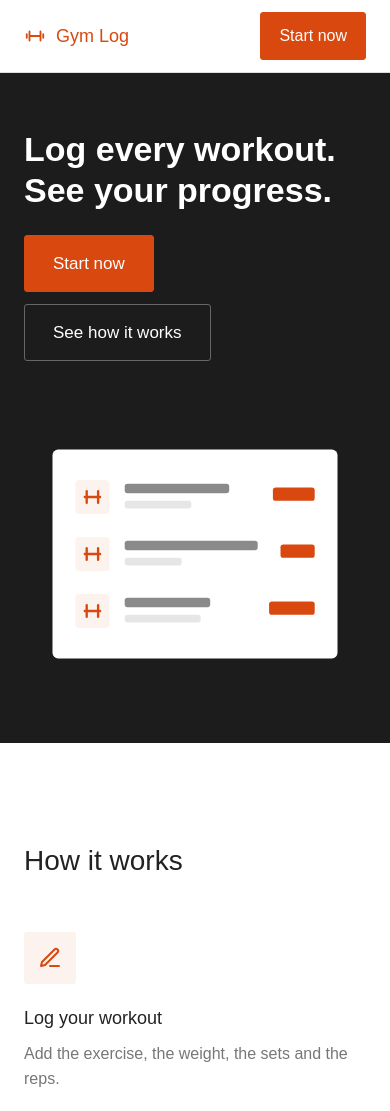
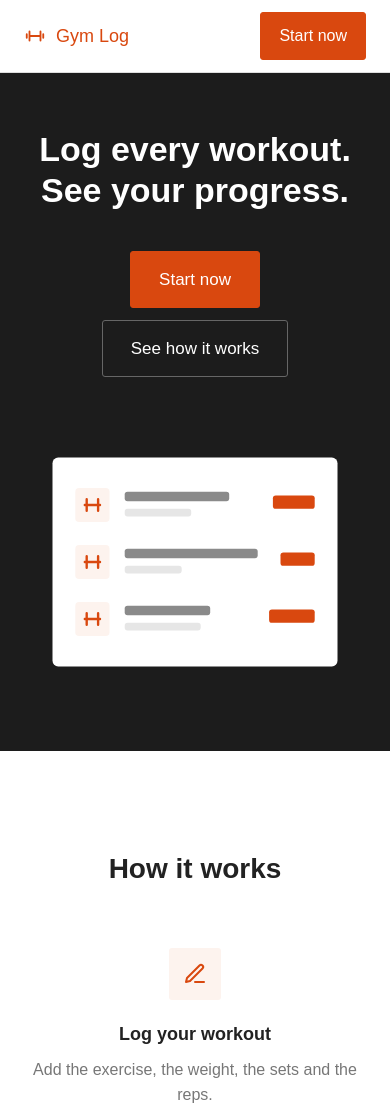
Before and after one commit to Xhimi1/gym-log, a plain HTML site: page index.html in a window 390 px wide. Shown: the top 1111 px of the page. Drawn offline with Linux system fonts and the light colour scheme.

Commit message:
Center and bold the titles, center the hero and steps
Co-Authored-By: Claude Sonnet 5.5 <noreply@anthropic.com>
Claude-Session: https://claude.ai/code/session_01B1UFRrq7oiRpE9smU5TPGX

```diff
--- a/styles.css
+++ b/styles.css
@@ -46,21 +46,23 @@ body {
 
 /* Text */
 h1 {
-  margin: 0 0 8px 0;
+  margin: 0;
   font-size: 32px;
-  font-weight: normal;
+  font-weight: bold;
+  text-align: center;
 }
 
 h2 {
-  margin: 0 0 24px 0;
-  font-size: 20px;
-  font-weight: normal;
+  margin: 0 0 32px 0;
+  font-size: 22px;
+  font-weight: bold;
+  text-align: center;
 }
 
 h3 {
   margin: 0 0 8px 0;
   font-size: 18px;
-  font-weight: normal;
+  font-weight: bold;
 }
 
 p {
@@ -79,9 +81,6 @@ a {
   color: var(--red);
 }
 
-.hint {
-  margin-bottom: 24px;
-}
 
 .hidden {
   display: none;
@@ -162,33 +161,25 @@ a {
 
 .hero {
   display: flex;
+  flex-direction: column;
   align-items: center;
-  justify-content: space-between;
-  gap: 64px;
+  gap: 56px;
   padding-top: 96px;
   padding-bottom: 96px;
-}
-
-.hero-text {
-  flex: 1;
+  text-align: center;
 }
 
 .hero-title {
-  margin: 0 0 24px 0;
+  max-width: 700px;
+  margin: 0 0 40px 0;
   font-size: 48px;
   font-weight: bold;
   line-height: 1.2;
-}
-
-.hero-sub {
-  max-width: 460px;
-  margin: 0 0 40px 0;
-  font-size: 18px;
-  color: #b5b5b5;
+  text-wrap: balance;
 }
 
 .hero-art {
-  flex: 1;
+  width: 100%;
   max-width: 420px;
 }
 
@@ -204,7 +195,7 @@ a {
 }
 
 .how-title {
-  margin-bottom: 48px;
+  margin-bottom: 56px;
   font-size: 28px;
 }
 
@@ -215,6 +206,7 @@ a {
 
 .step {
   flex: 1;
+  text-align: center;
 }
 
 .step-icon {
@@ -223,7 +215,7 @@ a {
   justify-content: center;
   width: 52px;
   height: 52px;
-  margin-bottom: 20px;
+  margin: 0 auto 20px auto;
   color: var(--accent);
   background: var(--tint);
   border-radius: var(--corner);
@@ -231,6 +223,7 @@ a {
 
 .how-end {
   margin-top: 64px;
+  text-align: center;
 }
 
 /* Footer */
@@ -244,6 +237,8 @@ a {
 /* Numbers at the top of the planner */
 .stats {
   display: flex;
+  flex-wrap: wrap;
+  justify-content: center;
   gap: 16px;
   margin-top: 32px;
 }
@@ -347,7 +342,7 @@ a {
 }
 
 .button-big {
-  margin-right: 12px;
+  margin: 0 6px 12px 6px;
   padding: 14px 28px;
   font-size: 17px;
 }
@@ -393,19 +388,13 @@ a {
   }
 
   .hero {
-    flex-direction: column;
-    align-items: flex-start;
-    gap: 48px;
+    gap: 40px;
     padding-top: 56px;
     padding-bottom: 56px;
   }
 
   .hero-title {
     font-size: 34px;
-  }
-
-  .hero-art {
-    width: 100%;
   }
 
   .steps {
@@ -422,10 +411,6 @@ a {
     flex-wrap: wrap;
   }
 
-  .button-big {
-    margin-bottom: 12px;
-  }
-
   .nav-links {
     gap: 16px;
   }
```
